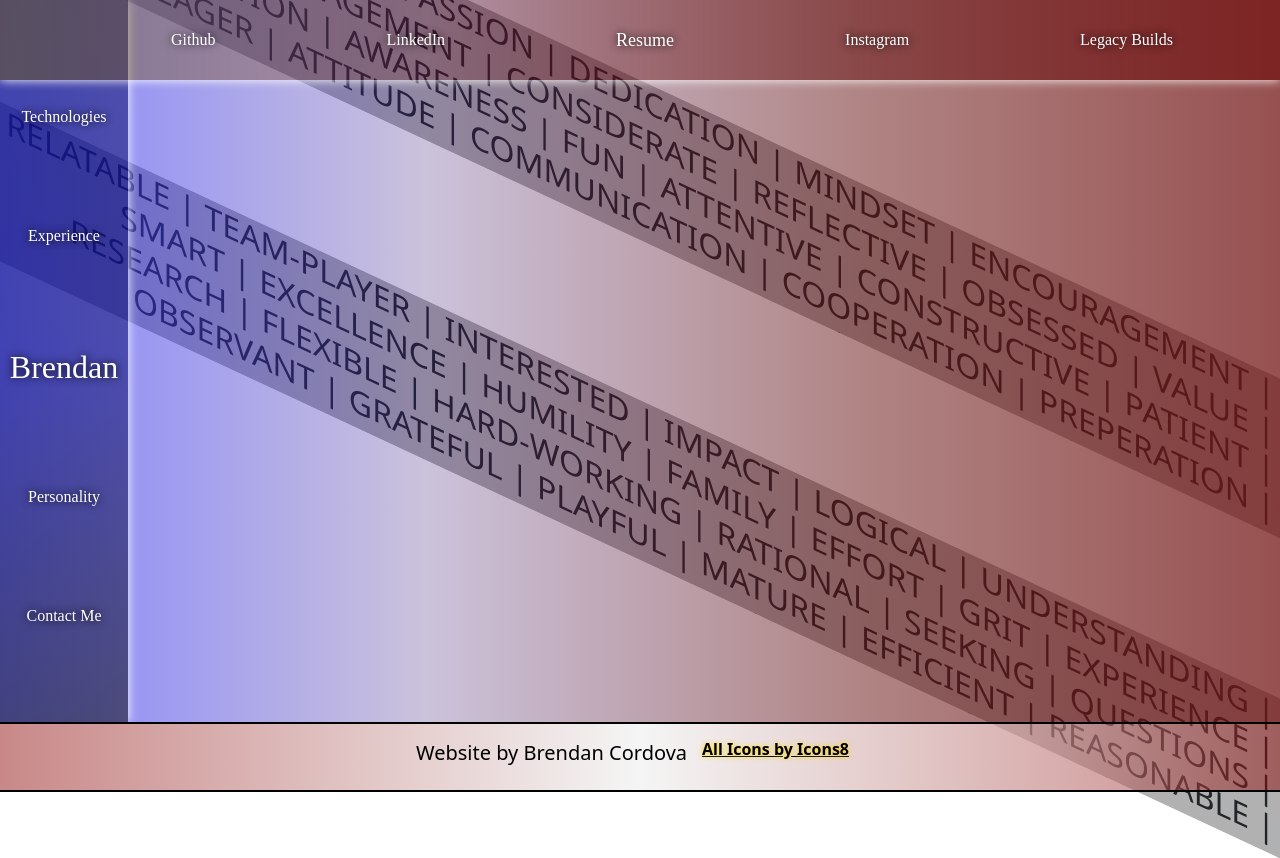
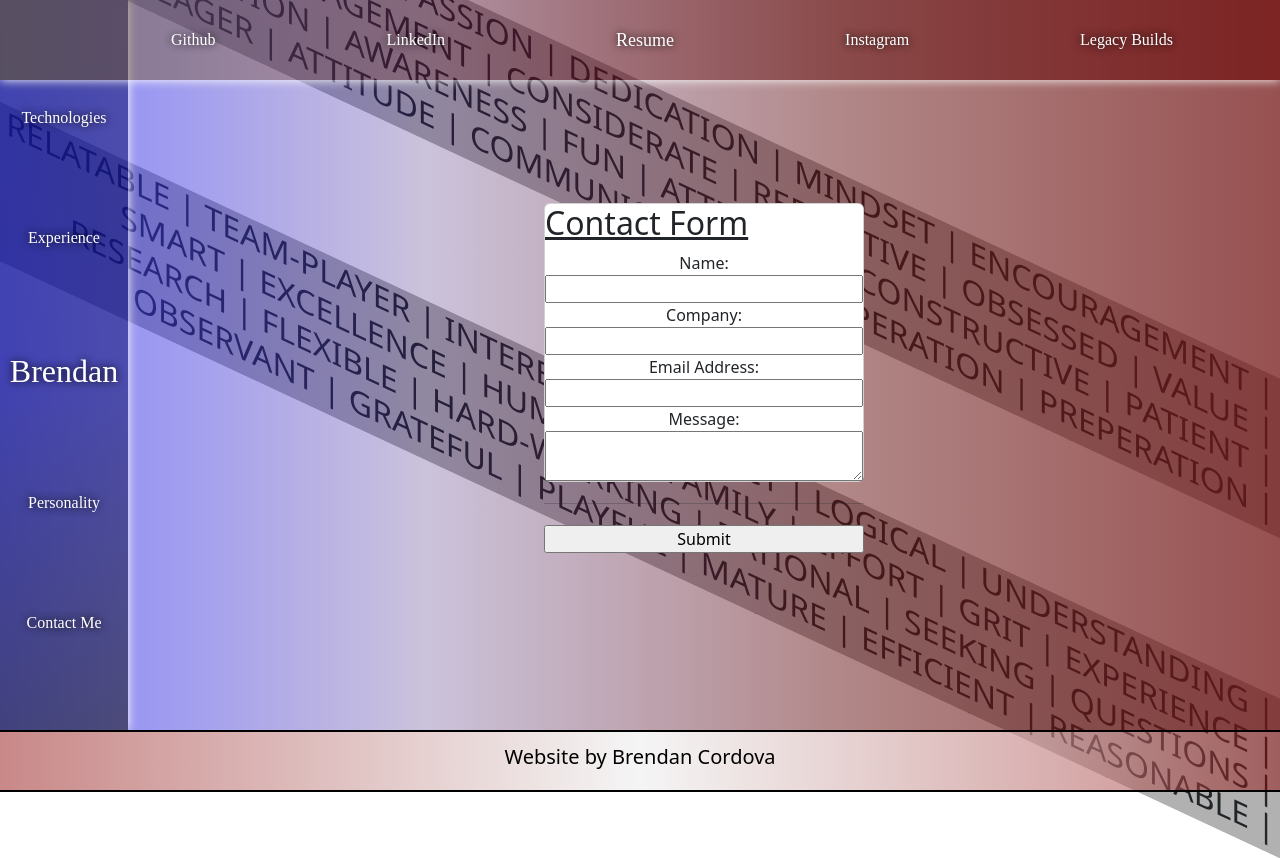
Before and after one commit to cordovalegacy/portfolio, a React (Create React App) app in the folder client/: page /portfolio/contact in a window 1280 px wide. Built offline with nearby package versions, Linux system fonts and the light colour scheme.

Commit message:
Added Basic Contact Me Page

```diff
--- a/client/src/App.css
+++ b/client/src/App.css
@@ -147,7 +147,7 @@
         background-color: whitesmoke;
         position: absolute;
         top: 35%;
-        left: 40%;
+        left: 30%;
         gap: 5px;
     }
 
@@ -176,6 +176,13 @@
     #contact-me-alert-form {
         width: 20em;
         display: none;
+        flex-direction: column;
+        gap: 5px;
+    }
+
+    #contact-me-alert-form-1 {
+        width: 20em;
+        display: flex;
         flex-direction: column;
         gap: 5px;
     }
@@ -231,6 +238,10 @@
         text-align: right;
         overflow: hidden;
         height: 10em;
+    }
+
+    #icons-credit{
+        display: none;
     }
 
     /* APP SECTION END */
@@ -453,6 +464,11 @@
         height: fit-content;
     }
 
+    .bootstrap-card:hover {
+        transition: 2s;
+        transform: scale(1.1);
+    }
+
     .bootstrap-card-body {
         display: flex;
         justify-content: space-evenly;
--- a/client/src/App.js
+++ b/client/src/App.js
@@ -4,6 +4,7 @@ import emailjs from '@emailjs/browser';
 import { useState } from 'react';
 import Home from './components/home';
 import Technologies from './components/technologies';
+import ContactMe from './components/contact_me';
 
 function App() {
 
@@ -87,7 +88,7 @@ function App() {
             <a href='https://www.linkedin.com/in/brendan-cordova-2874011ba/'>LinkedIn</a>
             <a href='resume.png' id='download-button' onClick={getResume} download>Resume</a>
             <a href='https://www.instagram.com/legacybuildspc/?next=%2F'>Instagram</a>
-            <a href='http://35.164.101.114/'>Legacy Builds</a>
+            <a href='http://legacybuildspc.com'>Legacy Builds</a>
           </nav>
           <div className='block block-1'><h2>TENACITY | COURAGE | PERSISTANCE | WILL-POWER | GROWTH | KINDNESS | LOYALTY | LEADERSHIP | PASSION | DEDICATION | MINDSET | ENCOURAGEMENT | MENTORSHIP | ENGAGEMENT | CONSIDERATE | REFLECTIVE | OBSESSED | VALUE | COLLABERATION | AWARENESS | FUN | ATTENTIVE | CONSTRUCTIVE | PATIENT | EAGER | ATTITUDE | COMMUNICATION | COOPERATION | PREPERATION | INCLUSIVE | PERSPECTIVE | RESPECTFUL </h2></div>
           <div className='block block-2'><h2>RESPECTFUL | COURAGE | PERSISTANCE | INCLUSIVE | PERSPECTIVE | TENACITY | RELATABLE | TEAM-PLAYER | INTERESTED | IMPACT | LOGICAL | UNDERSTANDING | SMART | EXCELLENCE | HUMILITY | FAMILY | EFFORT | GRIT | EXPERIENCE | RESEARCH | FLEXIBLE | HARD-WORKING | RATIONAL | SEEKING | QUESTIONS | OBSERVANT | GRATEFUL | PLAYFUL | MATURE | EFFICIENT | REASONABLE | HONEST | CONFIDENT | FOCUS | TRAINING</h2></div>
@@ -121,6 +122,7 @@ function App() {
             <Routes>
               <Route path='/' element={<Home />} />
               <Route path='/portfolio/technologies' element={<Technologies />} />
+              <Route path='/portfolio/contact' element={<ContactMe />} />
             </Routes>
           </div>
         </div>
--- /dev/null
+++ b/client/src/components/contact_me.js
@@ -0,0 +1,53 @@
+import { useState } from "react";
+import emailjs from '@emailjs/browser';
+import Card from "react-bootstrap/Card";
+import 'bootstrap/dist/css/bootstrap.min.css';
+
+const ContactMe = () => {
+
+    const [fullName, setFullName] = useState("");
+    const [company, setCompany] = useState("");
+    const [emailAddress, setEmailAddress] = useState("");
+    const [message, setMessage] = useState("");
+
+    const submitHandler = (e) => {
+        e.preventDefault();
+
+        const contactForm = {
+            fullName,
+            company,
+            emailAddress,
+            message
+        }
+        emailjs.send('service_id', 'Portfolio', contactForm, 'LW4RMYIvhRvf0Fz9c')
+            .then((res) => {
+                console.log("Success!", res.data);
+            }, (err) => {
+                console.log("Email was not sent", err);
+            });
+    }
+
+    return (
+        <div>
+            <form id='contact-me-alert-form-1' onSubmit={submitHandler}>
+                <Card>
+                    <div className='contact-form-top-row'>
+                        <h2 style={{ textDecoration: "underline" }}>Contact Form</h2>
+                    </div>
+                    <label>Name:</label>
+                    <input type="text" value={fullName} onChange={(e) => setFullName(e.target.value)} />
+                    <label>Company:</label>
+                    <input type="text" value={company} onChange={(e) => setCompany(e.target.value)} />
+                    <label>Email Address:</label>
+                    <input type="text" value={emailAddress} onChange={(e) => setEmailAddress(e.target.value)} />
+                    <label>Message:</label>
+                    <textarea type="text" value={message} onChange={(e) => setMessage(e.target.value)}></textarea>
+                </Card>
+                <hr />
+                <input type="submit" value="Submit" />
+            </form>
+        </div>
+    )
+}
+
+export default ContactMe;
--- a/client/src/components/home.js
+++ b/client/src/components/home.js
@@ -1,6 +1,6 @@
 import React from "react";
 import Home_Photo from '../img/home_photo.jpg';
-import { Link, useNavigate } from "react-router-dom";
+import { useNavigate } from "react-router-dom";
 import { useState } from "react";
 
 const Home = () => {
@@ -95,8 +95,8 @@ const Home = () => {
                 ) : null}
             </div>
             <div className="home-content-parent">
-                <img id="home-photo" src={Home_Photo} alt="Home Page Photo" />
-                <button id="home-button" onClick={() => { navigate('/technologies') }}>Get to know me!</button>
+                <img id="home-photo" src={Home_Photo} alt="Home Page" />
+                <button id="home-button" onClick={() => { navigate('/portfolio/technologies') }}>Get to know me!</button>
             </div>
         </div>
     )
```
